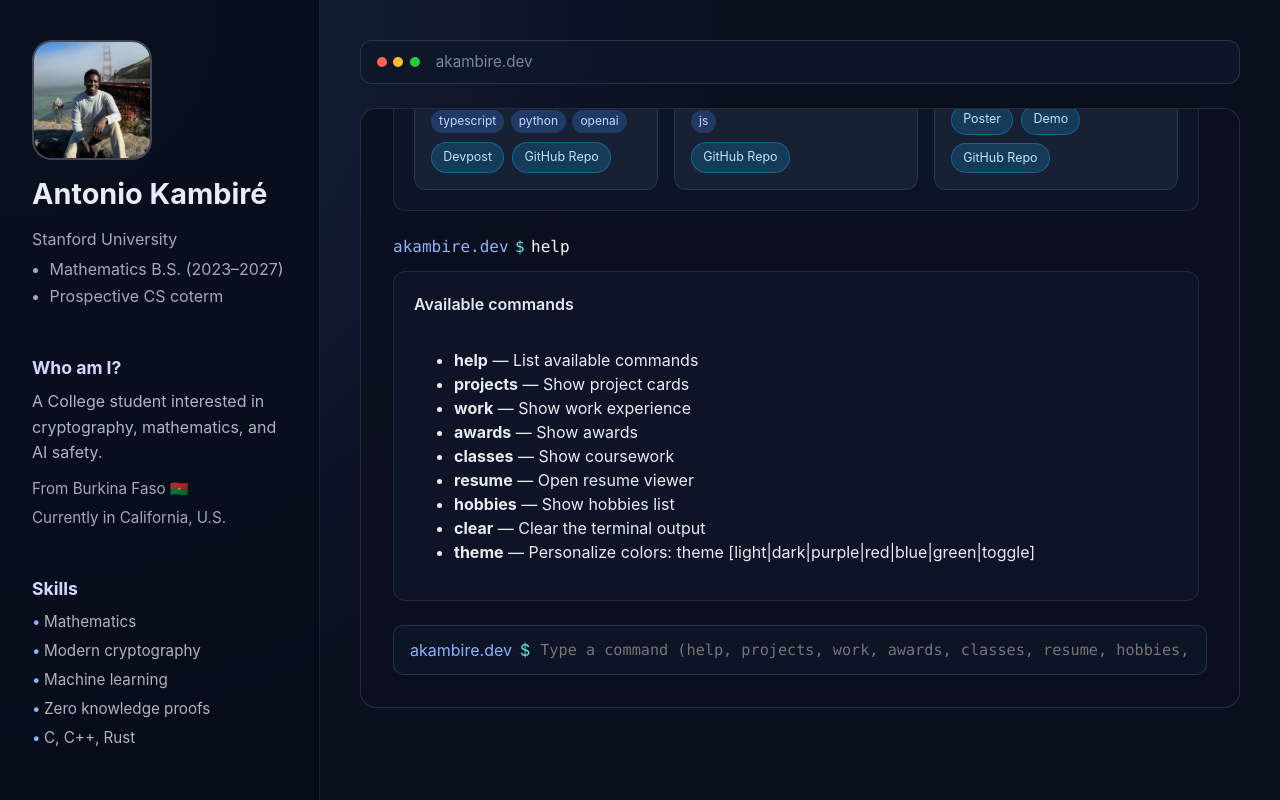
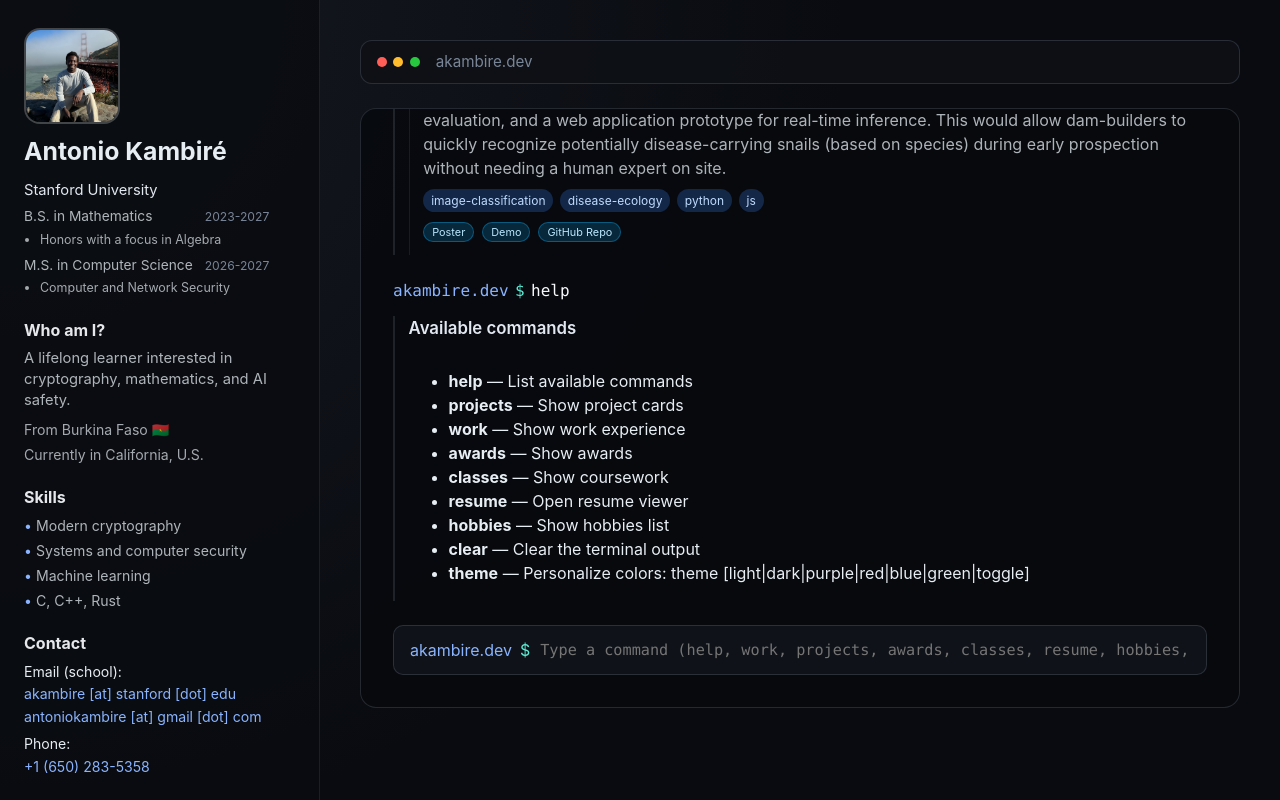
Before and after one commit to antoniocye/akambire.dev, a React (Vite) app: page / in a window 1280 px wide. Shown: the top 800 px of the page. Built offline with nearby package versions, Linux system fonts and the light colour scheme.

Commit message:
Fixed minor issues

```diff
--- a/src/App.css
+++ b/src/App.css
@@ -1,29 +1,29 @@
 :root,
 :root[data-theme='dark'] {
   --text: #e6edf3;
-  --bg-page: #0a0f1e;
+  --bg-page: #090b10;
   --app-page-text: #e6edf3;
-  --app-page-bg: radial-gradient(circle at top left, #1b2540 0%, #0a0f1e 45%);
-  --app-sidebar-bg: rgba(6, 12, 26, 0.85);
+  --app-page-bg: radial-gradient(circle at top left, #161a22 0%, #090b10 56%);
+  --app-sidebar-bg: rgba(10, 12, 16, 0.88);
   --app-sidebar-border: rgba(255, 255, 255, 0.08);
   --app-image-border: rgba(255, 255, 255, 0.2);
   --app-image-bg: rgba(255, 255, 255, 0.04);
-  --app-text-heading: #d2d9ff;
+  --app-text-heading: #e5e7eb;
   --app-text-muted: rgba(230, 237, 243, 0.75);
   --app-text-soft: rgba(230, 237, 243, 0.7);
   --app-text-faint: rgba(230, 237, 243, 0.6);
   --app-text-subtle: rgba(148, 163, 184, 0.8);
   --app-text-subtle-strong: rgba(148, 163, 184, 0.85);
   --app-link: #8ab4ff;
-  --app-panel-bg: rgba(15, 23, 42, 0.9);
+  --app-panel-bg: rgba(15, 17, 22, 0.92);
   --app-panel-border: rgba(148, 163, 184, 0.2);
-  --app-terminal-bg: rgba(10, 15, 30, 0.9);
-  --app-command-bg: rgba(15, 23, 42, 0.7);
-  --app-card-bg: rgba(30, 41, 59, 0.6);
-  --app-card-bg-strong: rgba(30, 41, 59, 0.7);
+  --app-terminal-bg: rgba(8, 10, 14, 0.95);
+  --app-command-bg: rgba(18, 21, 28, 0.82);
+  --app-card-bg: rgba(31, 35, 42, 0.64);
+  --app-card-bg-strong: rgba(38, 43, 50, 0.74);
   --app-card-border: rgba(148, 163, 184, 0.15);
-  --app-overlay-bg: rgba(2, 6, 23, 0.7);
-  --app-modal-bg: rgba(15, 23, 42, 0.95);
+  --app-overlay-bg: rgba(4, 6, 10, 0.78);
+  --app-modal-bg: rgba(15, 17, 22, 0.96);
   --app-command-text: #f8fafc;
   --app-title-text: #e2e8f0;
   --app-accent: #5eead4;
@@ -42,14 +42,14 @@
 
 :root[data-theme='light'] {
   --text: #1f2937;
-  --bg-page: #edf4ff;
+  --bg-page: #eef3f8;
   --app-page-text: #1f2937;
-  --app-page-bg: radial-gradient(circle at top left, #ffffff 0%, #dbeafe 48%, #e0e7ff 100%);
+  --app-page-bg: radial-gradient(circle at top left, #ffffff 0%, #e2ebf3 52%, #edf3f8 100%);
   --app-sidebar-bg: rgba(255, 255, 255, 0.82);
   --app-sidebar-border: rgba(148, 163, 184, 0.25);
   --app-image-border: rgba(59, 130, 246, 0.22);
   --app-image-bg: rgba(255, 255, 255, 0.72);
-  --app-text-heading: #1d4ed8;
+  --app-text-heading: #1e40af;
   --app-text-muted: rgba(31, 41, 55, 0.8);
   --app-text-soft: rgba(31, 41, 55, 0.72);
   --app-text-faint: rgba(31, 41, 55, 0.58);
@@ -83,29 +83,29 @@
 
 :root[data-theme='purple'] {
   --text: #f3e8ff;
-  --bg-page: #1a1035;
+  --bg-page: #180d28;
   --app-page-text: #f3e8ff;
-  --app-page-bg: radial-gradient(circle at top left, #4c1d95 0%, #1a1035 52%);
-  --app-sidebar-bg: rgba(24, 10, 48, 0.84);
+  --app-page-bg: radial-gradient(circle at top left, #5b1e72 0%, #180d28 54%);
+  --app-sidebar-bg: rgba(29, 13, 43, 0.88);
   --app-sidebar-border: rgba(216, 180, 254, 0.14);
   --app-image-border: rgba(216, 180, 254, 0.25);
   --app-image-bg: rgba(255, 255, 255, 0.06);
-  --app-text-heading: #e9d5ff;
+  --app-text-heading: #f3d7ff;
   --app-text-muted: rgba(243, 232, 255, 0.78);
   --app-text-soft: rgba(243, 232, 255, 0.72);
   --app-text-faint: rgba(243, 232, 255, 0.62);
   --app-text-subtle: rgba(196, 181, 253, 0.82);
   --app-text-subtle-strong: rgba(221, 214, 254, 0.88);
-  --app-link: #c084fc;
-  --app-panel-bg: rgba(36, 14, 68, 0.88);
+  --app-link: #d8b4fe;
+  --app-panel-bg: rgba(41, 18, 59, 0.9);
   --app-panel-border: rgba(216, 180, 254, 0.2);
-  --app-terminal-bg: rgba(26, 16, 53, 0.9);
-  --app-command-bg: rgba(43, 19, 78, 0.78);
-  --app-card-bg: rgba(76, 29, 149, 0.24);
-  --app-card-bg-strong: rgba(91, 33, 182, 0.28);
+  --app-terminal-bg: rgba(24, 11, 37, 0.94);
+  --app-command-bg: rgba(52, 23, 74, 0.82);
+  --app-card-bg: rgba(114, 52, 160, 0.26);
+  --app-card-bg-strong: rgba(132, 60, 186, 0.32);
   --app-card-border: rgba(216, 180, 254, 0.2);
-  --app-overlay-bg: rgba(26, 16, 53, 0.72);
-  --app-modal-bg: rgba(36, 14, 68, 0.95);
+  --app-overlay-bg: rgba(24, 11, 37, 0.76);
+  --app-modal-bg: rgba(41, 18, 59, 0.96);
   --app-command-text: #faf5ff;
   --app-title-text: #faf5ff;
   --app-accent: #f0abfc;
@@ -115,11 +115,11 @@
   --app-pill-border: rgba(216, 180, 254, 0.38);
   --app-tag-bg: rgba(147, 51, 234, 0.25);
   --app-tag-text: #e9d5ff;
-  --app-button-bg: #9333ea;
+  --app-button-bg: #a855f7;
   --app-button-text: #fff;
   --app-placeholder-bg: rgba(196, 181, 253, 0.18);
   --app-placeholder-text: rgba(243, 232, 255, 0.68);
-  --app-shadow-text: rgba(26, 16, 53, 0.72);
+  --app-shadow-text: rgba(24, 11, 37, 0.72);
 }
 
 :root[data-theme='red'] {
@@ -165,10 +165,10 @@
 
 :root[data-theme='blue'] {
   --text: #dbeafe;
-  --bg-page: #081524;
+  --bg-page: #06111c;
   --app-page-text: #dbeafe;
-  --app-page-bg: radial-gradient(circle at top left, #0f3a73 0%, #081524 52%);
-  --app-sidebar-bg: rgba(6, 18, 43, 0.84);
+  --app-page-bg: radial-gradient(circle at top left, #0b4f8a 0%, #06111c 56%);
+  --app-sidebar-bg: rgba(5, 18, 31, 0.88);
   --app-sidebar-border: rgba(125, 211, 252, 0.14);
   --app-image-border: rgba(147, 197, 253, 0.24);
   --app-image-bg: rgba(255, 255, 255, 0.05);
@@ -178,30 +178,30 @@
   --app-text-faint: rgba(219, 234, 254, 0.62);
   --app-text-subtle: rgba(147, 197, 253, 0.82);
   --app-text-subtle-strong: rgba(191, 219, 254, 0.88);
-  --app-link: #93c5fd;
-  --app-panel-bg: rgba(10, 31, 66, 0.88);
+  --app-link: #7dd3fc;
+  --app-panel-bg: rgba(8, 27, 45, 0.9);
   --app-panel-border: rgba(125, 211, 252, 0.2);
-  --app-terminal-bg: rgba(8, 21, 36, 0.9);
-  --app-command-bg: rgba(13, 43, 89, 0.78);
-  --app-card-bg: rgba(15, 58, 115, 0.24);
-  --app-card-bg-strong: rgba(29, 78, 216, 0.22);
+  --app-terminal-bg: rgba(5, 16, 28, 0.94);
+  --app-command-bg: rgba(10, 37, 63, 0.82);
+  --app-card-bg: rgba(14, 83, 155, 0.22);
+  --app-card-bg-strong: rgba(23, 116, 219, 0.26);
   --app-card-border: rgba(125, 211, 252, 0.2);
-  --app-overlay-bg: rgba(8, 21, 36, 0.72);
-  --app-modal-bg: rgba(10, 31, 66, 0.95);
+  --app-overlay-bg: rgba(5, 16, 28, 0.76);
+  --app-modal-bg: rgba(8, 27, 45, 0.96);
   --app-command-text: #eff6ff;
   --app-title-text: #eff6ff;
-  --app-accent: #67e8f9;
+  --app-accent: #38bdf8;
   --app-hover-border: rgba(103, 232, 249, 0.42);
   --app-pill-bg: rgba(56, 189, 248, 0.18);
   --app-pill-text: #e0f2fe;
   --app-pill-border: rgba(125, 211, 252, 0.34);
   --app-tag-bg: rgba(37, 99, 235, 0.24);
   --app-tag-text: #dbeafe;
-  --app-button-bg: #2563eb;
+  --app-button-bg: #0284c7;
   --app-button-text: #fff;
   --app-placeholder-bg: rgba(147, 197, 253, 0.18);
   --app-placeholder-text: rgba(219, 234, 254, 0.68);
-  --app-shadow-text: rgba(8, 21, 36, 0.72);
+  --app-shadow-text: rgba(5, 16, 28, 0.72);
 }
 
 :root[data-theme='green'] {
@@ -247,6 +247,15 @@
 
 .expanded-meme-content {
   animation: popout 0.25s cubic-bezier(.5,1.8,.5,1);
+  position: relative;
+  width: min(92vw, 980px);
+  max-height: 92vh;
+  padding: 1rem;
+  border-radius: 18px;
+  background: var(--app-modal-bg);
+  border: 1px solid var(--app-panel-border);
+  display: grid;
+  gap: 0.75rem;
 }
 
 @keyframes popout {
@@ -272,25 +281,25 @@
 }
 
 .sidebar {
-  padding: 2.5rem 2rem;
+  padding: 1.75rem 1.5rem;
   background: var(--app-sidebar-bg);
   border-right: 1px solid var(--app-sidebar-border);
   display: flex;
   flex-direction: column;
-  gap: 2rem;
+  gap: 1.25rem;
 }
 
 .profile {
   display: flex;
   flex-direction: column;
-  gap: 0.75rem;
+  gap: 0.55rem;
   align-items: flex-start;
 }
 
 .profile-image-wrapper {
-  width: 120px;
-  height: 120px;
-  border-radius: 20px;
+  width: 96px;
+  height: 96px;
+  border-radius: 16px;
   overflow: hidden;
   border: 2px solid var(--app-image-border);
   background: var(--app-image-bg);
@@ -303,7 +312,7 @@
 }
 
 .profile-name {
-  font-size: 1.8rem;
+  font-size: 1.55rem;
   margin: 0;
 }
 
@@ -314,39 +323,90 @@
   gap: 0.35rem;
 }
 
-.profile-education p {
+.profile-school {
+  margin: 0;
+  font-size: 0.92rem;
+  color: var(--app-title-text);
+}
+
+.profile-degree-list {
+  margin: 0;
+  display: grid;
+  gap: 0.35rem;
+}
+
+.profile-degree-item {
+  margin: 0;
+  display: grid;
+  gap: 0.18rem;
+}
+
+.profile-degree-row {
+  display: grid;
+  grid-template-columns: minmax(0, 1fr) auto;
+  gap: 0.75rem;
+  align-items: baseline;
+}
+
+.profile-degree-title {
+  margin: 0;
+  min-width: 0;
+  font-size: 0.86rem;
+  color: var(--app-text-muted);
+}
+
+.profile-degree-period {
+  font-size: 0.76rem;
+  color: var(--app-text-subtle);
+  white-space: nowrap;
+}
+
+.profile-degree-detail {
+  margin: 0;
+  font-size: 0.76rem;
+  line-height: 1.35;
+  color: var(--app-text-faint);
+}
+
+.profile-education-focus-list {
+  margin: 0.05rem 0 0;
+  padding-left: 1rem;
+  display: grid;
+  gap: 0.1rem;
+  color: var(--app-text-soft);
+  font-size: 0.78rem;
+}
+
+.profile-education-focus-list li {
   margin: 0;
 }
 
-.profile-education ul {
-  margin: 0;
-  padding-left: 1.1rem;
-  display: grid;
-  gap: 0.2rem;
-}
-
-.profile-education li {
-  margin: 0;
+@media (max-width: 900px) {
+  .profile-degree-row {
+    grid-template-columns: 1fr;
+    gap: 0.15rem;
+  }
 }
 
 .sidebar-section h2 {
-  margin-bottom: 0.5rem;
-  font-size: 1.1rem;
+  margin: 0 0 0.35rem;
+  font-size: 1rem;
   color: var(--app-text-heading);
 }
 
 .sidebar-section p {
   margin: 0;
   color: var(--app-text-muted);
-  line-height: 1.6;
+  line-height: 1.45;
+  font-size: 0.92rem;
 }
 
 .location-lines {
-  margin-top: 0.75rem;
+  margin-top: 0.45rem;
   display: grid;
-  gap: 0.4rem;
+  gap: 0.25rem;
   color: var(--app-text-soft);
-  font-size: 0.95rem;
+  font-size: 0.88rem;
 }
 
 
@@ -355,9 +415,9 @@
   margin: 0;
   padding: 0;
   display: grid;
-  gap: 0.4rem;
+  gap: 0.25rem;
   color: var(--app-text-muted);
-  font-size: 0.95rem;
+  font-size: 0.88rem;
 }
 
 .skills-list li {
@@ -377,13 +437,13 @@
   padding: 0;
   margin: 0;
   display: grid;
-  gap: 0.6rem;
+  gap: 0.35rem;
 }
 
 .contact-list li {
   display: grid;
-  gap: 0.2rem;
-  font-size: 0.95rem;
+  gap: 0.1rem;
+  font-size: 0.88rem;
 }
 
 .contact-list a {
@@ -392,8 +452,8 @@
 }
 
 .contact-note {
-  margin-top: 0.75rem;
-  font-size: 0.8rem;
+  margin-top: 0.45rem;
+  font-size: 0.74rem;
   color: var(--app-text-faint);
 }
 
@@ -488,32 +548,35 @@
 }
 
 .command-output {
-  background: var(--app-command-bg);
-  border-radius: 12px;
-  padding: 1.25rem;
-  border: 1px solid var(--app-card-border);
+  background: transparent;
+  border-radius: 0;
+  padding: 0 0 0 0.85rem;
+  border: none;
+  border-left: 2px solid color-mix(in srgb, var(--app-panel-border) 85%, transparent);
   display: grid;
-  gap: 1rem;
+  gap: 0.75rem;
 }
 
 .command-title {
   margin: 0;
   font-weight: 600;
+  font-size: 1.05rem;
   color: var(--app-title-text);
 }
 
 .project-grid {
   display: grid;
-  gap: 1rem;
-  grid-template-columns: repeat(auto-fit, minmax(220px, 1fr));
-  align-items: stretch;
+  gap: 0.6rem;
+  grid-template-columns: 1fr;
+  align-items: start;
 }
 
 .project-card {
-  padding: 1rem;
-  border-radius: 12px;
-  background: var(--app-card-bg-strong);
-  border: 1px solid var(--app-card-border);
+  padding: 0.2rem 0 0.8rem 0.85rem;
+  border-radius: 0;
+  background: transparent;
+  border: none;
+  border-left: 1px solid color-mix(in srgb, var(--app-card-border) 85%, transparent);
   display: flex;
   flex-direction: column;
   gap: 0.6rem;
@@ -521,6 +584,8 @@
 
 .project-card h3 {
   margin: 0;
+  font-size: 1.12rem;
+  line-height: 1.25;
 }
 
 .project-card p {
@@ -551,9 +616,10 @@
 }
 
 .project-links a {
-  padding: 0.3rem 0.7rem;
+  padding: 0.18rem 0.5rem;
   border-radius: 999px;
-  font-size: 0.78rem;
+  font-size: 0.68rem;
+  line-height: 1.15;
   background: var(--app-pill-bg);
   color: var(--app-pill-text);
   border: 1px solid var(--app-pill-border);
@@ -603,7 +669,7 @@
 
 .hobby-grid {
   display: grid;
-  gap: 1rem;
+  gap: 0.5rem;
 }
 
 .hobby-card {
@@ -611,18 +677,37 @@
   grid-template-columns: 120px 1fr;
   gap: 1rem;
   align-items: center;
-  padding: 1rem;
-  background: var(--app-card-bg);
-  border-radius: 12px;
-  border: 1px solid var(--app-card-border);
+  padding: 0.9rem 0.2rem;
+  background: transparent;
+  border-radius: 0;
+  border: none;
+  border-bottom: 1px solid color-mix(in srgb, var(--app-card-border) 85%, transparent);
   cursor: pointer;
-  transition: transform 0.2s ease, border-color 0.2s ease;
+  transition: background-color 0.2s ease, border-color 0.2s ease;
+}
+
+.hobby-card:last-child {
+  border-bottom: none;
+}
+
+.hobby-card h3 {
+  margin: 0 0 0.2rem;
+  font-size: 1rem;
+  color: var(--app-title-text);
+}
+
+.hobby-card p {
+  margin: 0;
+  font-size: 0.88rem;
+  line-height: 1.45;
+  color: var(--app-text-soft);
 }
 
 .hobby-card:focus,
 .hobby-card:hover {
-  border-color: var(--app-hover-border);
-  transform: translateY(-2px);
+  background: color-mix(in srgb, var(--app-card-bg) 32%, transparent);
+  border-radius: 12px;
+  border-color: color-mix(in srgb, var(--app-hover-border) 70%, transparent);
   outline: none;
 }
 
@@ -635,6 +720,46 @@
   place-items: center;
   color: var(--app-placeholder-text);
   font-size: 0.8rem;
+}
+
+.hobby-image-card {
+  position: relative;
+  overflow: hidden;
+}
+
+.hobby-image-media {
+  width: 100%;
+  height: 100%;
+  display: block;
+  object-fit: cover;
+  border-radius: inherit;
+}
+
+.view-meme-btn {
+  border: 1px solid var(--app-panel-border);
+  background: color-mix(in srgb, var(--app-button-bg) 78%, black 22%);
+  color: var(--app-button-text);
+  border-radius: 999px;
+  padding: 0.35rem 0.75rem;
+  font-size: 0.75rem;
+  line-height: 1.1;
+  cursor: pointer;
+  transition: transform 0.15s ease, opacity 0.15s ease, background 0.15s ease;
+}
+
+.view-meme-btn:hover {
+  transform: translateY(-1px);
+  opacity: 0.96;
+}
+
+.view-meme-btn-card {
+  position: absolute;
+  right: 0.45rem;
+  bottom: 0.45rem;
+}
+
+.view-meme-btn-centered {
+  justify-self: center;
 }
 
 .hobby-modal {
@@ -661,8 +786,8 @@
   border: 1px solid var(--app-panel-border);
   display: grid;
   gap: 0.75rem;
-  max-height: 70vh;
-  overflow: hidden;
+  max-height: min(86vh, 900px);
+  overflow-y: auto;
 }
 
 .hobby-modal-header {
@@ -674,6 +799,14 @@
 
 .hobby-modal-header h3 {
   margin: 0;
+  font-size: 1rem;
+}
+
+.hobby-modal-content > p {
+  margin: 0;
+  font-size: 0.9rem;
+  line-height: 1.5;
+  color: var(--app-text-soft);
 }
 
 .hobby-modal-header button {
@@ -685,13 +818,25 @@
   font-size: 0.85rem;
 }
 
+.hobby-modal-image-wrap {
+  display: grid;
+  gap: 0.75rem;
+}
+
+.hobby-modal-image {
+  width: 100%;
+  max-height: 260px;
+  display: block;
+  object-fit: cover;
+  border-radius: 12px;
+  border: 1px solid var(--app-card-border);
+  background: var(--app-placeholder-bg);
+}
+
 .hobby-modal-content ul {
   margin: 0;
   padding-left: 1.2rem;
   display: grid;
-  gap: 0.3rem;
-  max-height: 40vh;
-  overflow-y: auto;
   grid-template-columns: repeat(2, minmax(220px, 1fr));
   gap: 2rem;
 }
@@ -709,35 +854,66 @@
   margin-top: 0.15rem;
 }
 
+.expanded-meme-backdrop {
+  position: fixed;
+  inset: 0;
+  z-index: 20;
+  display: grid;
+  place-items: center;
+  padding: 1rem;
+  background: rgba(0, 0, 0, 0.72);
+}
+
+.expanded-meme-image {
+  display: block;
+  width: 100%;
+  max-width: min(88vw, 940px);
+  max-height: calc(92vh - 5rem);
+  object-fit: contain;
+  margin: 0 auto;
+  border-radius: 12px;
+}
+
+.expanded-meme-close-button {
+  justify-self: end;
+  border: 1px solid var(--app-panel-border);
+  background: var(--app-card-bg-strong);
+  color: var(--app-title-text);
+  border-radius: 999px;
+  padding: 0.4rem 0.9rem;
+  font-size: 0.85rem;
+  cursor: pointer;
+}
+
 .work-list {
   display: grid;
-  gap: 1rem;
+  gap: 0.6rem;
 }
 
 .work-list article {
-  padding: 1rem;
-  border-radius: 12px;
-  background: var(--app-card-bg);
-  border: 1px solid var(--app-card-border);
+  padding: 0.2rem 0 0.8rem 0.85rem;
+  border-radius: 0;
+  background: transparent;
+  border: none;
+  border-left: 1px solid color-mix(in srgb, var(--app-card-border) 85%, transparent);
   display: grid;
   gap: 0.6rem;
 }
 
 .work-heading {
-  display: flex;
-  flex-wrap: wrap;
-  gap: 0.5rem;
-  align-items: center;
-  justify-content: space-between;
+  display: grid;
+  gap: 0.15rem;
+  justify-items: start;
 }
 
 .work-heading h3 {
   margin: 0;
+  font-size: 1rem;
 }
 
 .work-heading span {
   color: var(--app-text-soft);
-  font-size: 0.9rem;
+  font-size: 0.84rem;
 }
 
 .work-period {
@@ -754,16 +930,17 @@
 
 .awards-list {
   display: grid;
-  gap: 1rem;
-  grid-template-columns: repeat(auto-fit, minmax(220px, 1fr));
-  align-items: stretch;
+  gap: 0.6rem;
+  grid-template-columns: 1fr;
+  align-items: start;
 }
 
 .awards-list article {
-  padding: 1rem;
-  border-radius: 12px;
-  background: var(--app-card-bg);
-  border: 1px solid var(--app-card-border);
+  padding: 0.2rem 0 0.8rem 0.85rem;
+  border-radius: 0;
+  background: transparent;
+  border: none;
+  border-left: 1px solid color-mix(in srgb, var(--app-card-border) 85%, transparent);
   display: flex;
   flex-direction: column;
   gap: 0.5rem;
@@ -779,6 +956,7 @@
 
 .awards-heading h3 {
   margin: 0;
+  font-size: 1rem;
 }
 
 .awards-heading span {
@@ -818,8 +996,8 @@
 
 .classes-list {
   display: grid;
-  gap: 1rem;
-  grid-template-columns: repeat(auto-fit, minmax(220px, 1fr));
+  gap: 0.6rem;
+  grid-template-columns: 1fr;
 }
 
 .classes-section {
@@ -834,10 +1012,11 @@
 }
 
 .classes-list article {
-  padding: 1rem;
-  border-radius: 12px;
-  background: var(--app-card-bg);
-  border: 1px solid var(--app-card-border);
+  padding: 0.2rem 0 0.8rem 0.85rem;
+  border-radius: 0;
+  background: transparent;
+  border: none;
+  border-left: 1px solid color-mix(in srgb, var(--app-card-border) 85%, transparent);
   display: grid;
   gap: 0.5rem;
 }
@@ -921,4 +1100,13 @@
   .terminal-body {
     min-height: auto;
   }
+
+  .hobby-card {
+    grid-template-columns: 1fr;
+    align-items: stretch;
+  }
+
+  .hobby-image {
+    height: 180px;
+  }
 }
--- a/src/App.tsx
+++ b/src/App.tsx
@@ -68,12 +68,13 @@
 
 const hobbies = [
   {
-    title: 'Music (Hip hop & R&B)',
-    note: 'Albums I\'ve had on repeat lately.',
+    title: 'Music',
+    note: 'I love to listen to good R&B and hip hop. Always open to try new artists and albums! Click to see some albums I like.',
     image: '/music.png',
     items: [
       { title: 'Good Kid, m.A.A.d City', detail: 'Kendrick Lamar (2012)' },
       { title: 'Ready to Die', detail: 'The Notorious B.I.G. (1994)' },
+      { title: 'Lauryn Hill', detail: 'Miseducation (1998)' },
       { title: 'Liquid Swords', detail: "GZA (1995)"},
       { title: 'The Chronic', detail: "Dr. Dre (1992)"},
       { title: 'DAYTONA', detail: 'Pusha T (2018)' },
@@ -85,8 +86,8 @@
     ],
   },
   {
-    title: 'Not reading the math books I collect',
-    note: 'Recent additions to the shelf. I have over 40 math books lol',
+    title: 'Math books',
+    note: 'I may just like collecting math books? Have over 40 of them lol. I have a thing for some of the older, vintage-looking ones. Click to see some of the most recent additions to the shelf!',
     image: '/books.webp',
     items: [
       { title: 'Algebra', detail: 'Serge Lang' },
@@ -99,7 +100,7 @@
   },
   {
     title: 'Board games',
-    note: 'The games I like to play most.',
+    note: 'I am a fiend for abstract and strategy-based board games (often with some type of area control) and love forcing my friends to play them with me. Click to see some of the games I own and hit me up for a round!',
     image: '/games.jpg',
     items: [
       { title: 'Spirit Island', detail: 'Gifted Winter 2025 on Christmas (Thanks Haley ❤️!)' },
@@ -123,15 +124,21 @@
     highlights: ["Will work on fun cryptography projects!"]
   },
   {
+    role: "Research Assistant, Prof. Dan Boneh",
+    org: "Stanford Applied Cryptography Group",
+    period: "Jan. 2026 - Present",
+    highlights: ["Worked on a detailed proof showing that the Proximity Gaps Conjecture fails near capacity for certain Reed-Solomon codes over prime fields."]
+  },
+  {
     role: "Section Leader",
-    org: "Computer Science Department",
+    org: "Stanford CS Department",
     period: "Sept. 2024 - Present",
     highlights: ["Course assistant for CS 106A and 106B classes at Stanford",
       "Teaching C++ and Python sections to a dozen students, helping students debug during office hours, and grading assignments and exams."]
   },
   {
     role: "Olympiad Coach",
-    org: "Mathematical Community of Burkina",
+    org: "Communauté Mathématique",
     period: "Aug. 2020 - Present",
     highlights: [
       "Taught classes in number theory from a cryptography perspective to selected students.",
@@ -211,6 +218,27 @@
     { code: 'MATH 51', name: 'Linear Algebra and Multivariable Calculus', term: 'Fall 2023' },
   ],
 }
+
+const education: Array<{
+  school: string
+  degree: string
+  period: string
+  detail?: string
+  focus?: string[]
+}> = [
+  {
+    school: 'Stanford University',
+    degree: 'B.S. in Mathematics',
+    period: '2023-2027',
+    focus: ['Honors with a focus in Algebra'],
+  },
+  {
+    school: 'Stanford University',
+    degree: 'M.S. in Computer Science',
+    period: '2026-2027',
+    focus: ['Computer and Network Security'],
+  },
+]
 
 const KNOWN_COMMANDS: KnownCommand[] = [
   'help',
@@ -414,18 +442,37 @@
           </div>
           <h1 className="profile-name">Antonio Kambiré</h1>
           <div className="profile-education">
-            <p>Stanford University</p>
-            <ul>
-              <li>Mathematics B.S. (2023–2027)</li>
-              <li>Prospective CS coterm</li>
-            </ul>
+            <p className="profile-school">Stanford University</p>
+            <div className="profile-degree-list">
+              {education.map((entry) => (
+                <div
+                  key={`${entry.degree}-${entry.period}`}
+                  className="profile-degree-item"
+                >
+                  <div className="profile-degree-row">
+                    <p className="profile-degree-title">{entry.degree}</p>
+                    <span className="profile-degree-period">{entry.period}</span>
+                  </div>
+                  {entry.detail && (
+                    <p className="profile-degree-detail">{entry.detail}</p>
+                  )}
+                  {entry.focus && entry.focus.length > 0 && (
+                    <ul className="profile-education-focus-list">
+                      {entry.focus.map((item) => (
+                        <li key={item}>{item}</li>
+                      ))}
+                    </ul>
+                  )}
+                </div>
+              ))}
+            </div>
           </div>
         </div>
 
         <section className="sidebar-section">
           <h2>Who am I?</h2>
           <p>
-            A College student interested in cryptography, mathematics, and AI safety.
+            A lifelong learner interested in cryptography, mathematics, and AI safety.
           </p>
           <div className="location-lines">
             <span>From Burkina Faso 🇧🇫</span>
@@ -436,10 +483,9 @@
         <section className="sidebar-section">
           <h2>Skills</h2>
           <ul className="skills-list">
-            <li>Mathematics</li>
             <li>Modern cryptography</li>
+            <li>Systems and computer security</li>
             <li>Machine learning</li>
-            <li>Zero knowledge proofs</li>
             <li>C, C++, Rust</li>
           </ul>
         </section>
@@ -593,7 +639,7 @@
                                       setExpandedImage({ src: hobby.image!, alt: hobby.title })
                                     }}
                                   >
-                                    View meme
+                                    Expand Meme
                                   </button>
                                 </>
                               ) : (
@@ -621,7 +667,7 @@
                             <article key={`${role.role}-${role.org}`}>
                               <div className="work-heading">
                                 <h3>{role.role}</h3>
-                                <span>{role.org}</span>
+                                <span>@ {role.org}</span>
                               </div>
                               <p className="work-period">{role.period}</p>
                               <ul>
@@ -714,14 +760,9 @@
                           <strong>theme toggle</strong> to cycle through them.
                         </p>
                       )}
-                      {entry.parsedThemeCommand.type === 'current' && (
-                        <p>
-                          Current theme: <strong>{theme}</strong>.
-                        </p>
-                      )}
                       {entry.parsedThemeCommand.type === 'toggle' && (
                         <p>
-                          Theme updated. Current theme: <strong>{theme}</strong>.
+                          Updated to <strong>{theme}</strong>.
                         </p>
                       )}
                       {entry.parsedThemeCommand.type === 'set' && (
@@ -761,7 +802,7 @@
               type="text"
               value={inputValue}
               onChange={(event) => setInputValue(event.target.value)}
-              placeholder="Type a command (help, projects, work, awards, classes, resume, hobbies, theme, clear)"
+              placeholder="Type a command (help, work, projects, awards, classes, resume, hobbies, theme, clear)"
               aria-label="Terminal command input"
             />
           </form>
```
